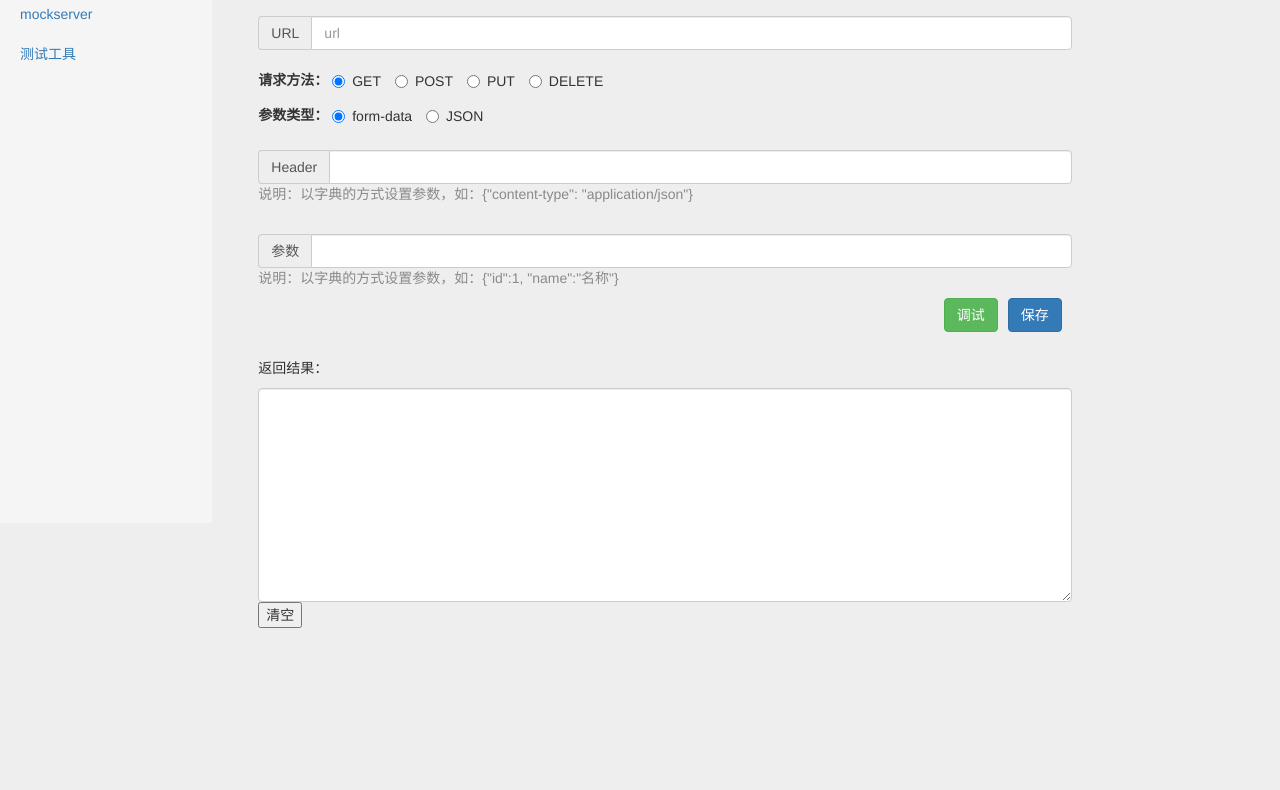
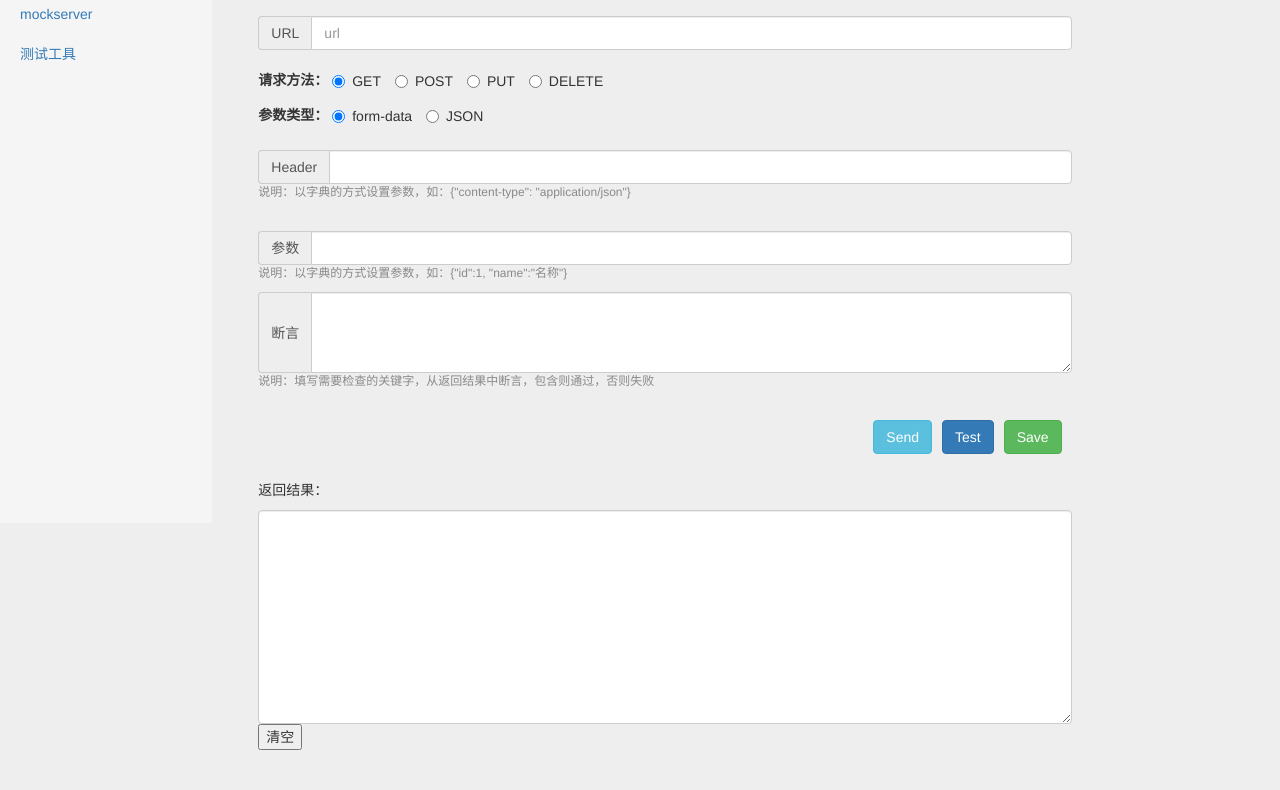
Before and after one commit to cydib/test_git, a Django app: page /interface/edit_case/1/ in a window 1280 px wide. Shown: the part 277-1067 px from the top of the page. Before the commit the page ends 905 px from the top, so only its background shows below. Run offline with Django 3.2, Linux system fonts and the light colour scheme; data that the repository does not hold is empty; some libraries are stand-ins or nearby versions.

Commit message:
完成用例断言

```diff
--- a/test_platform/interface_app/urls.py
+++ b/test_platform/interface_app/urls.py
@@ -10,6 +10,7 @@ urlpatterns = [
     path('search_case_name/', testcase_views.search_case_name),
     path('del_case/<int:cid>/', testcase_views.del_case),
     path('update_case/', testcase_views.update_case),
+    path('api_assert/', testcase_views.api_assert),
 
 
 # 用例管理 -- 由JS调用的接口
--- a/test_platform/interface_app/views/testcase_views.py
+++ b/test_platform/interface_app/views/testcase_views.py
@@ -69,6 +69,7 @@ def save_case(request):
         req_type = request.POST.get("req_type", "")
         header = request.POST.get("header", "")
         module_name = request.POST.get("module", "")
+        assert_text = request.POST.get("assert", "")
 
         if url == "" or method == "" or req_type == "" or module_name == "":
             return HttpResponse("必传参数为空")
@@ -84,7 +85,8 @@ def save_case(request):
         case = TestCase.objects.create(name=name, module=module_obj, url=url,
                                        req_method=method, req_headers=header,
                                        par_type=req_type,
-                                       req_parameter=parameter)
+                                       req_parameter=parameter,
+                                       req_assert=assert_text)
         if case is not None:
             return HttpResponse("保存成功！")
 
@@ -134,6 +136,7 @@ def update_case(request):
         req_type = request.POST.get("req_type")
         header = request.POST.get("header")
         module_name = request.POST.get("module")
+        req_assert = request.POST.get("assert")
 
         if url == "" or method == "" or req_type == "" or module_name == "":
             return common.response_failed("必传参数为空")
@@ -147,6 +150,7 @@ def update_case(request):
         module_obj = Module.objects.get(name=module_name)
         case_obj = TestCase.objects.select_for_update().filter(id=cid).update(name=name,
                                                                               url=url, req_method=method,
+                                                                              req_assert=req_assert,
                                                                               par_type=req_type,
                                                                               req_headers=header,
                                                                               module=module_obj,
@@ -162,3 +166,21 @@ def update_case(request):
 def del_case(request, cid):
     TestCase.objects.get(id=cid).delete()
     return HttpResponseRedirect('/interface/case_manage/')
+
+
+def api_assert(request):
+    if request.method == "POST":
+        result = request.POST.get("result", "")
+        assert_text = request.POST.get("assert", "")
+
+        if result == "" or assert_text == "":
+            return common.response_failed("验证的数据不能为空")
+
+        try:
+            assert assert_text in result
+        except AssertionError:
+            return common.response_failed("验证失败")
+        else:
+            return common.response_succeed("验证通过")
+    else:
+        return common.response_failed("请求方法错误")
--- a/test_platform/static/js/CaseInfo.js
+++ b/test_platform/static/js/CaseInfo.js
@@ -10,7 +10,7 @@ var CaseInfo = function (case_id) {
                 document.getElementById("req_url").value = result.url;
                 document.getElementById("req_header").value = result.reqHeader;
                 document.getElementById("req_parameter").value = result.reqParameter;
-                // document.getElementById("assert_text").value = result.assertText;
+                document.getElementById("assert").value = result.assertText;
 
                 if(result.reqMethod === "post"){
                     document.getElementById("post").setAttribute("checked", "")
--- a/test_platform/templates/case_manage.html
+++ b/test_platform/templates/case_manage.html
@@ -54,9 +54,9 @@
                             <thead>
                             <tr>
                                 <th>ID</th>
+                                <th>用例名称</th>
                                 <th>所属项目</th>
                                 <th>所属模块</th>
-                                <th>用例名称</th>
                                 <th>URL</th>
                                 <th>请求方法</th>
                                 <th>参数类型</th>
@@ -69,9 +69,9 @@
                             {% for case in testcases %}
                                 <tr>
                                     <td>{{ case.id }}</td>
+                                    <td>{{ case.name }}</td>
                                     <td>{{ case.module.project.name }}</td>
                                     <td>{{ case.module.name }}</td>
-                                    <td>{{ case.name }}</td>
                                     <td>{{ case.url }}</td>
                                     <td>{{ case.req_method }}</td>
                                     <td>{{ case.par_type }}</td>
--- a/test_platform/templates/edit_case.html
+++ b/test_platform/templates/edit_case.html
@@ -63,20 +63,25 @@
                     <span class="input-group-addon">Header</span>
                     <input id="req_header" type="text" class="form-control">
                 </div>
-                <p style="color:#8B8989">说明：以字典的方式设置参数，如：{"content-type": "application/json"}</p>
+                <p style="color:#8B8989;font-size: 12px;">说明：以字典的方式设置参数，如：{"content-type": "application/json"}</p>
                 <br>
                 <div class="input-group">
                     <span class="input-group-addon">参数</span>
                     <input id="req_parameter" type="text" class="form-control">
                 </div>
-                <p style="color:#8B8989">说明：以字典的方式设置参数，如：{"id":1, "name":"名称"}</p>
+                <p style="color:#8B8989;font-size: 12px;">说明：以字典的方式设置参数，如：{"id":1, "name":"名称"}</p>
+
+                <div class="input-group">
+                    <span class="input-group-addon">断言</span>
+                    <textarea class="form-control"  id="assert" style="height: 81px;"></textarea>
+                </div>
+                <p style="color:#8B8989;font-size: 12px;">说明：填写需要检查的关键字，从返回结果中断言，包含则通过，否则失败</p>
+
+            <br>
                 <div style="width: 100%; height: 60px;">
-                    <button type="button" class="btn btn-primary" id="update" style="float: right;margin-right: 10px;">
-                        保存
-                    </button>
-                    <button type="button" class="btn btn-success" id="send" style="float: right;margin-right: 10px;">
-                        调试
-                    </button>
+                    <button type="button" class="btn btn-success" id="update" style="float: right;margin-right: 10px;">Save</button>
+                <button type="button" class="btn btn-primary" id="test" style="float: right;margin-right: 10px;">Test</button>
+                <button type="button" class="btn btn-info" id="send" style="float: right;margin-right: 10px;">Send</button>
                 </div>
 
             </form>
@@ -128,6 +133,19 @@
 
             });
 
+             // test测试断言
+            $("#test").click(function () {
+                let result = $("#result").val();
+                let assert_text = $("#assert").val();
+                $.post("/interface/api_assert/", {
+                    "result": result,
+                    "assert": assert_text
+                }, function (resp) {
+                    window.alert(resp.message);
+                });
+
+            });
+
             // 保存按钮
             $("#update").click(function () {
                 let name = $("#req_name").val();
@@ -137,6 +155,7 @@
                 let req_type = $('input[name="req_type"]:checked').val();
                 let header = $("#req_header").val();
                 let module_name = $('select[id="module_name"]').val();
+                let assert_text = $("#assert").val();
 
                 $.post("/interface/update_case/", {
                     "cid": case_id,
@@ -147,6 +166,7 @@
                     "req_type": req_type,
                     "header": header,
                     "module": module_name,
+                    "assert": assert_text
                 }, function (resp) {
                         alert(resp.message);
                 });
```
Also changed, not shown: test_platform/templates/add_case.html (+30 -4 lines).
